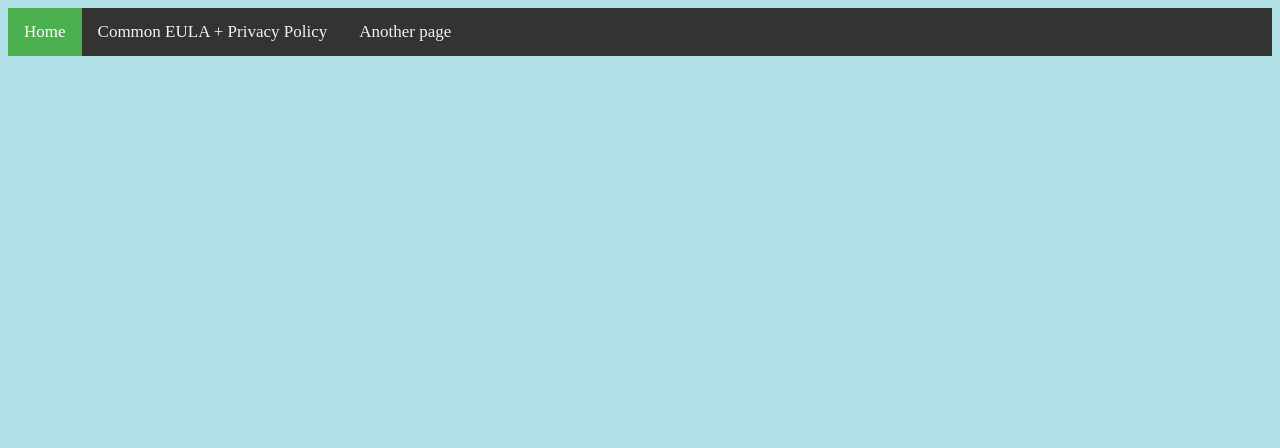
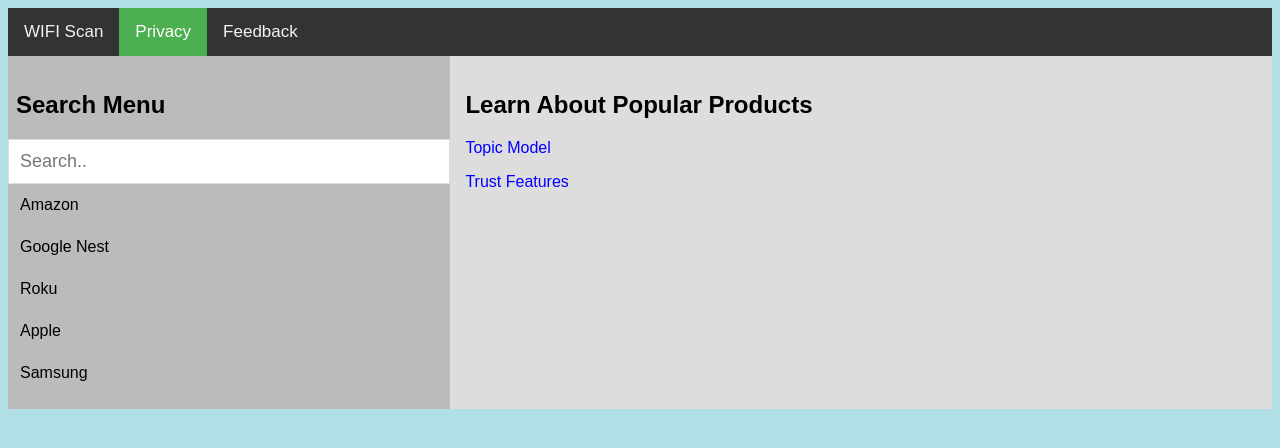
Before and after one commit to BrandonFeldhaus/Flask-PWA, a Flask app: page /static/pages/search.html in a window 1280 px wide. Shown: the top 448 px of the page. Run offline with Flask 2, Linux system fonts and the light colour scheme.

Commit message:
push russell and tobin changes

```diff
--- a/app.py
+++ b/app.py
@@ -1,7 +1,10 @@
 import os
+
 from flask import Flask, make_response, send_from_directory
 from flask import render_template, request
 from find_mac import get_ips
+from scraper import parse
+
 import requests
 
 app = Flask(__name__)
@@ -49,18 +52,26 @@
 def sw():
     return app.send_static_file('service-worker.js'), 200, {'Content-Type': 'text/javascript'}
 
+'''
+'''
 
 @app.route('/anotherpage.html', methods=['GET', 'POST'])
-def test():
+def scrape():
     errors = []
-    results = []
+    results = ""
+    print("im here")
     if request.method == "POST":
+        print('it posted')
         try:
-            target_ip = request.form['test']
-            results = get_ips(target_ip)
+            target_url = request.form['urlname']
+            results = parse(target_url)
+            # Doesnt work because geckodriver needs to be installed
+            print("Results: " + results)
+            print("hello")
         except:
-            errors.append("unable to get url...")
-    return render_template('anotherpageTest.html', results=results)
+            errors.append("unable to scrape text...")
+
+    return render_template('anotherpage.html', errors=errors, results=results)
 
 
 '''
@@ -69,4 +80,4 @@
 eliminate certain caches
 '''
 if __name__ == '__main__':
-    app.run(host='0.0.0.0', port=65, debug=True)
+    app.run()
--- a/requirements.txt
+++ b/requirements.txt
@@ -10,3 +10,5 @@
 scapy==2.4.4
 urllib3==1.26.2
 Werkzeug==1.0.1
+beautifulsoup4==4.9.3
+selenium==3.141.0
--- a/static/css/styles.css
+++ b/static/css/styles.css
@@ -5,7 +5,7 @@
   color: blue;
 }
 p {
-  color: red;
+  color: blue;
 }
 
 /* Add a black background color to the top navigation */
--- a/static/pages/search.html
+++ b/static/pages/search.html
@@ -3,13 +3,113 @@
 <head>
     <meta charset="UTF-8">
     <link rel="stylesheet" href="/static/css/styles.css">
-    <title>Common EULA + Privacy Policy</title>
+    <title>Privacy</title>
+
+    <style>
+      .container {
+        max-width: 1000px;
+      }
+      body {
+  font-family: Arial, Helvetica, sans-serif;
+}
+
+* {
+  box-sizing: border-box;
+}
+
+/* Create a column layout with Flexbox */
+.row {
+  display: flex;
+}
+
+/* Left column (menu) */
+.left {
+  flex: 35%;
+  padding: 15px 0;
+}
+
+.left h2 {
+  padding-left: 8px;
+}
+
+/* Right column (page content) */
+.right {
+  flex: 65%;
+  padding: 15px;
+}
+
+/* Style the search box */
+#mySearch {
+  width: 100%;
+  font-size: 18px;
+  padding: 11px;
+  border: 1px solid #ddd;
+}
+
+/* Style the navigation menu inside the left column */
+#myMenu {
+  list-style-type: none;
+  padding: 0;
+  margin: 0;
+}
+
+#myMenu li a {
+  padding: 12px;
+  text-decoration: none;
+  color: black;
+  display: block
+}
+
+#myMenu li a:hover {
+  background-color: #eee;
+}
+</style>
 </head>
 <body>
+
       <div class="topnav">
-      <a class="active" href="/">Home</a>
-      <a href="/static/pages/search.html">Common EULA + Privacy Policy</a>
-      <a href="/static/pages/anotherpage.html">Another page</a>
+      <a href="/">WIFI Scan</a>
+      <a class = "active" href="/static/pages/search.html">Privacy</a>
+      <a href="/static/pages/anotherpage.html">Feedback</a>
     </div>
+
+      <div class="row">
+  <div class="left" style="background-color:#bbb;">
+    <h2>Search Menu</h2>
+    <input type="text" id="mySearch" onkeyup="myFunction()" placeholder="Search.." title="Type in a device">
+    <ul id="myMenu">
+      <li><a href="https://www.amazon.com/gp/help/customer/display.html?nodeId=201909010&amp;pop-up=1">Amazon</a></li>
+      <li><a href="https://nest.com/legal/eula/">Google Nest</a></li>
+      <li><a href="https://docs.roku.com/published/userprivacypolicy/en/us">Roku</a></li>
+      <li><a href="https://www.apple.com/legal/privacy/en-ww/">Apple</a></li>
+      <li><a href="https://www.samsung.com/us/account/privacy-policy/">Samsung</a></li>
+    </ul>
+  </div>
+
+  <div class="right" style="background-color:#ddd;">
+    <h2>Learn About Popular Products</h2>
+      <p>Topic Model</p>
+      <p>Trust Features</p>
+  </div>
+</div>
+
+<script>
+function myFunction() {
+  var input, filter, ul, li, a, i;
+  input = document.getElementById("mySearch");
+  filter = input.value.toUpperCase();
+  ul = document.getElementById("myMenu");
+  li = ul.getElementsByTagName("li");
+  for (i = 0; i < li.length; i++) {
+    a = li[i].getElementsByTagName("a")[0];
+    if (a.innerHTML.toUpperCase().indexOf(filter) > -1) {
+      li[i].style.display = "";
+    } else {
+      li[i].style.display = "none";
+    }
+  }
+}
+
+</script>
 </body>
 </html>
```
Also changed, not shown: find_mac.py (+31 -14 lines), scraper.py (added, +53 -0 lines), static/install.js (added, +37 -0 lines), static/js/indexedDB.js (added, +106 -0 lines), static/pages/anotherpage.html (+24 -5 lines), templates/anotherpage.html (added, +36 -0 lines), templates/index.html (+13 -20 lines), 1 other file.
